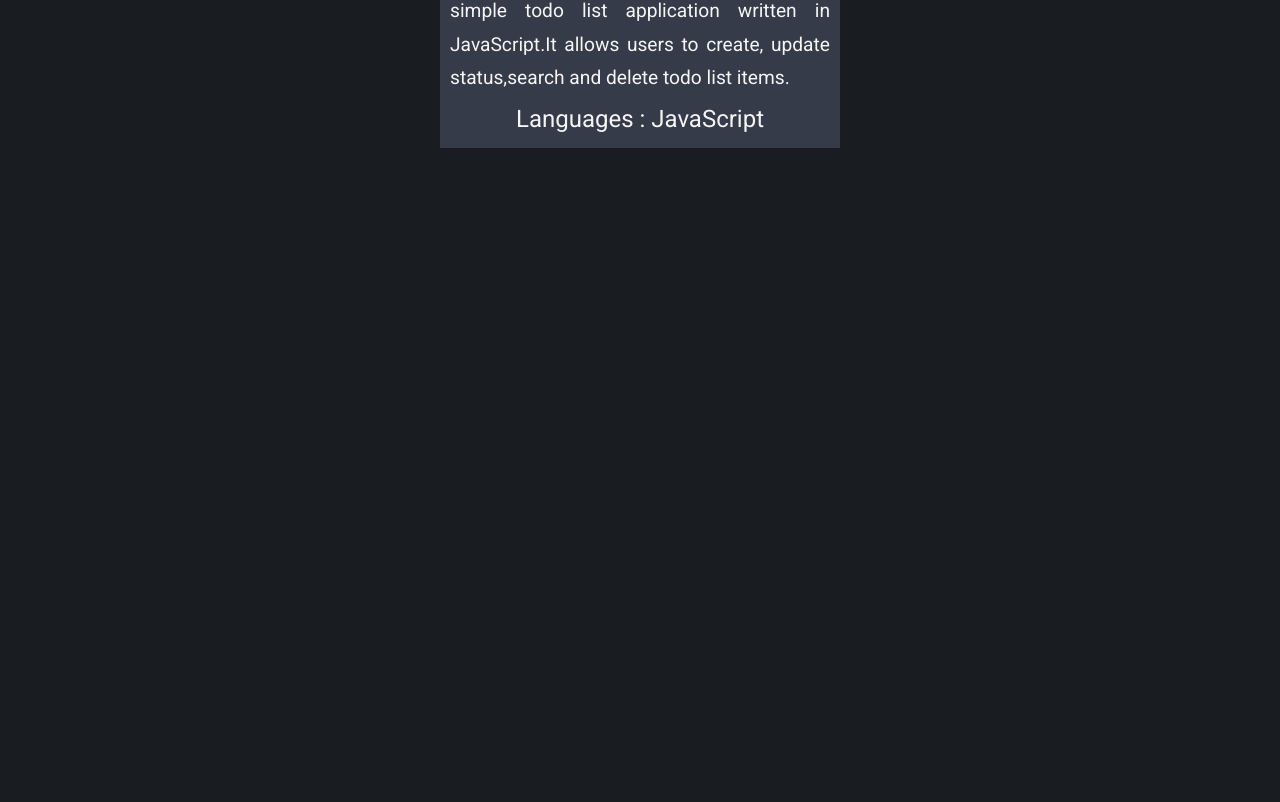
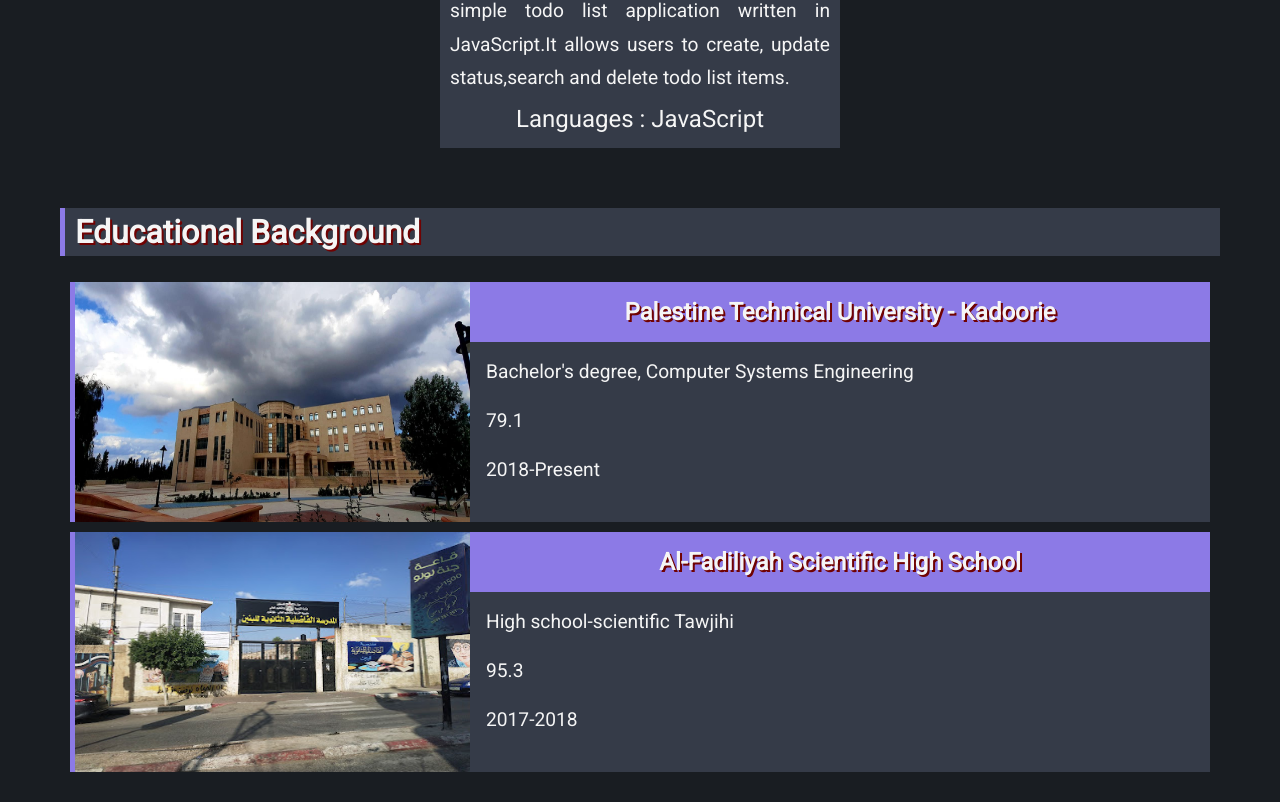
Before and after one commit to AsadThafer/Portfolio-React, a React (Create React App) app in the folder portfolio-react/: page / in a window 1280 px wide. Shown: the part 1698-2500 px from the top of the page. Before the commit the page ends 1876 px from the top, so only its background shows below. Built offline with nearby package versions, Linux system fonts and the light colour scheme.

Commit message:
Educational Background

```diff
--- a/portfolio-react/src/App.js
+++ b/portfolio-react/src/App.js
@@ -2,6 +2,7 @@
 import About from './components/About';
 import Navigation from './components/Navigation';
 import Projects from './components/MyProjects/Projects';
+import Educational from './components/MyEducation/Educational';
 
 function App() {
   return (
@@ -9,6 +10,7 @@
       <Navigation />
       <About />
       <Projects />
+      <Educational />
     </div>
   );
 }
--- /dev/null
+++ b/portfolio-react/src/components/MyEducation/Educational.js
@@ -0,0 +1,32 @@
+import Study from "./Study";
+import "./educational.css";
+import study1Image from "../../images/university.jpg";
+import study2Image from "../../images/school.jpg";
+
+function Educational() {
+  return (
+    <section id="educational">
+      <h2>Educational Background</h2>
+      <div className="studyinfo">
+        <Study
+          name={"Kadoorie University"}
+          image={study1Image}
+          title={"Palestine Technical University - Kadoorie"}
+          degree={"Bachelor's degree, Computer Systems Engineering"}
+          GPA={"79.1"}
+          Period={"2018-Present"}
+        />
+        <Study
+            name={"Al-Fadiliyah"}
+            image={study2Image}
+            title={"Al-Fadiliyah Scientific High School"}
+            degree={"High school-scientific Tawjihi"}
+            GPA={"95.3"}
+            Period={"2017-2018"}
+        />
+      </div>
+    </section>
+  );
+}
+
+export default Educational;
--- /dev/null
+++ b/portfolio-react/src/components/MyEducation/Study.css
@@ -0,0 +1,16 @@
+.study img {
+    float: left;
+    margin-right: 1rem;
+    width: 400px;
+    height: 240px;
+    border-left: 5px solid #8c7ae6;
+  }
+
+
+@media screen and (max-width: 768px) {
+    .study img {
+      width: 100%;
+      float: unset;
+      margin: 0px;
+    }
+}
--- /dev/null
+++ b/portfolio-react/src/components/MyEducation/Study.js
@@ -0,0 +1,21 @@
+import './Study.css';
+
+function Study({ name, image, title, degree, GPA,Period } ) {
+    return (
+        <div className="study">
+            <figure>
+                <img src={image} alt = {name} />
+                <figcaption className="accessibility">{name} image</figcaption>
+            </figure>
+            <h2>
+                {title}
+            </h2>
+            <ul>
+                <li> {degree} </li>
+                <li> {GPA} </li>
+                <li> {Period} </li>
+            </ul>
+        </div>
+    )};
+
+export default Study;
--- /dev/null
+++ b/portfolio-react/src/components/MyEducation/educational.css
@@ -0,0 +1,48 @@
+.studyinfo {
+    display: flex;
+    flex-flow: column nowrap;
+    margin-top: 1rem;
+    padding-top: 10px;
+  }
+
+
+  .studyinfo > div {
+    width: auto;
+    margin: 10px 10px;
+    background-color: #353b48;
+    margin-top: 0px;
+  }
+
+  .studyinfo div h2 {
+    background-color: #8c7ae6;
+    border: none;
+    margin-top: 0px;
+    margin-bottom: 10px;
+    text-align: center;
+    font-size: 1.5rem;
+    padding: 1rem;
+  }
+
+  .studyinfo div ul {
+    margin-top: 0px;
+    list-style-type: none;
+  }
+  .studyinfo div ul li {
+    font-size: 1.2rem;
+    padding: 0.5rem 0rem;
+    list-style-type: none;
+    padding-top: 0.5rem 0rem;
+    margin-top: 10px;
+  }
+.accessibility {
+    position: absolute;
+    left: -10000px;
+  }
+
+  @media screen and (max-width: 768px) {
+    .studyinfo div h2,
+    .studyinfo div ul li {
+      padding: 1rem;
+      font-size: 1rem;
+    }
+  }
--- a/portfolio-react/src/components/MyProjects/Item.js
+++ b/portfolio-react/src/components/MyProjects/Item.js
@@ -1,5 +1,3 @@
-// import Item1 from '../images/Products.png';
-// import Item2 from '../images/bitcoin.png';
 import './Item.css';
 
 function Item({ name, image, link, description, language } ) {
```
